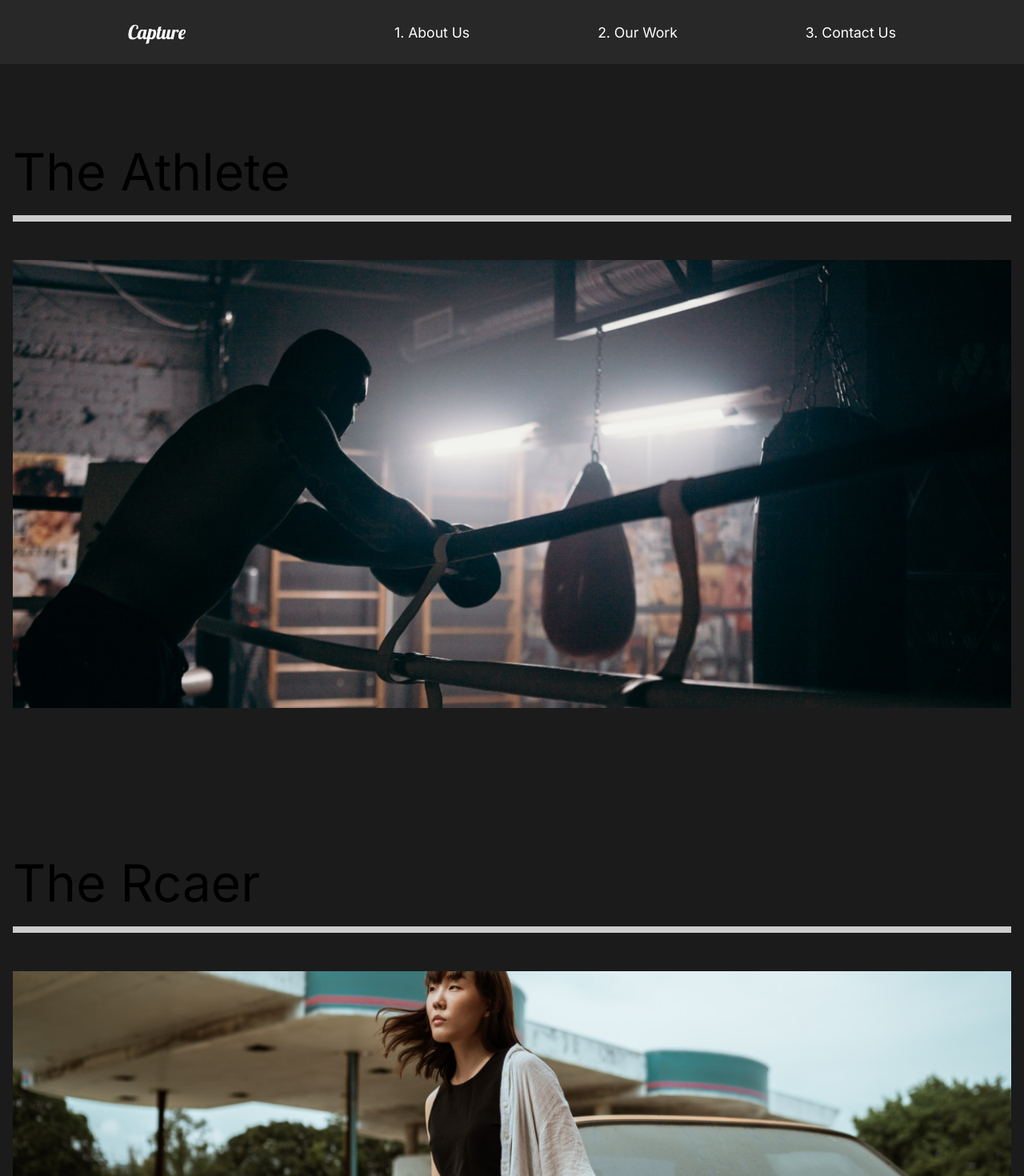
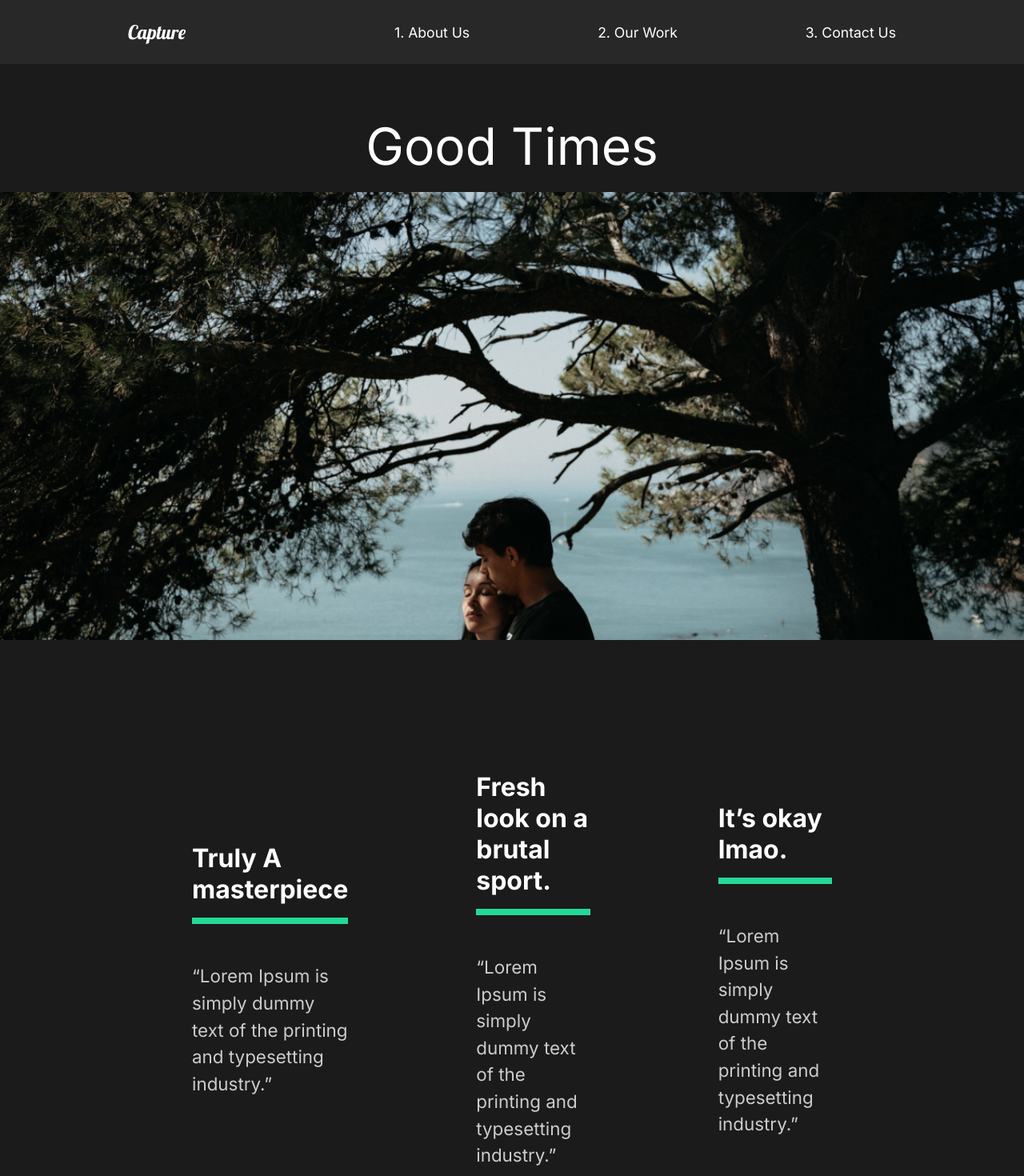
Before and after one commit to belaouer/portfolio-react-project, a React (Create React App) app: page /work/good-times in a window 1280 px wide. Shown: the top 1470 px of the page at 80% size. Built offline with nearby package versions, Linux system fonts and the light colour scheme.

Commit message:
10. movie details

```diff
--- a/src/App.js
+++ b/src/App.js
@@ -2,6 +2,7 @@
 import AboutUS from './pages/AboutUs';
 import ContactUS from './pages/ContactUs';
 import OurWork from './pages/OurWork';
+import MovieDetail from './pages/MovieDetail';
 import GlobalStyle from './components/GlobalStyle';
 import Nav from './components/Nav';
 import { Route, Switch } from 'react-router-dom';
@@ -15,8 +16,11 @@
         <Route path="/" exact>
           <AboutUS/>
         </Route>
-        <Route path="/work">
+        <Route path="/work" exact>
           <OurWork/>
+        </Route>
+        <Route path="/work/:id">
+          <MovieDetail/>
         </Route>
         <Route path="contact">
           <ContactUS/>
--- /dev/null
+++ b/src/movieState.js
@@ -0,0 +1,81 @@
+//Import Images
+import athlete from "./img/athlete-small.png";
+import goodtimes from "./img/goodtimes-small.png";
+import theracer from "./img/theracer-small.png";
+import athlete2 from "./img/athlete2.png";
+import goodtimes2 from "./img/good-times2.jpg";
+import theracer2 from "./img/the-racer2.jpg";
+
+export const MovieState = () => {
+  return [
+    {
+      title: "The Athlete",
+      mainImg: athlete,
+      secondaryImg: athlete2,
+      url: "/work/the-athlete",
+      awards: [
+        {
+          title: "Truly A masterpiece",
+          description:
+            "“Lorem Ipsum is simply dummy text of the printing and typesetting industry.”",
+        },
+        {
+          title: "Fresh look on a brutal sport.",
+          description:
+            "“Lorem Ipsum is simply dummy text of the printing and typesetting industry.”",
+        },
+        {
+          title: "It’s okay lmao.",
+          description:
+            "“Lorem Ipsum is simply dummy text of the printing and typesetting industry.”",
+        },
+      ],
+    },
+    {
+      title: "Good Times",
+      mainImg: goodtimes,
+      url: "/work/good-times",
+      secondaryImg: goodtimes2,
+      awards: [
+        {
+          title: "Truly A masterpiece",
+          description:
+            "“Lorem Ipsum is simply dummy text of the printing and typesetting industry.”",
+        },
+        {
+          title: "Fresh look on a brutal sport.",
+          description:
+            "“Lorem Ipsum is simply dummy text of the printing and typesetting industry.”",
+        },
+        {
+          title: "It’s okay lmao.",
+          description:
+            "“Lorem Ipsum is simply dummy text of the printing and typesetting industry.”",
+        },
+      ],
+    },
+    {
+      title: "The Racer",
+      mainImg: theracer,
+      url: "/work/the-racer",
+      secondaryImg: theracer2,
+      awards: [
+        {
+          title: "Truly A masterpiece",
+          description:
+            "“Lorem Ipsum is simply dummy text of the printing and typesetting industry.”",
+        },
+        {
+          title: "Fresh look on a brutal sport.",
+          description:
+            "“Lorem Ipsum is simply dummy text of the printing and typesetting industry.”",
+        },
+        {
+          title: "It’s okay lmao.",
+          description:
+            "“Lorem Ipsum is simply dummy text of the printing and typesetting industry.”",
+        },
+      ],
+    },
+  ];
+};
--- /dev/null
+++ b/src/pages/MovieDetail.js
@@ -0,0 +1,106 @@
+import React, {useState, useEffect} from 'react';
+import styled from 'styled-components';
+import {useHistory} from 'react-router-dom';
+import {MovieState} from '../movieState';
+
+const MovieDetail = () => {
+    const history = useHistory();
+    const url = history.location.pathname;
+    const [movies, setMovies] = useState(MovieState);
+    const [movie, setMovie]  = useState(null);
+
+    useEffect(() => {
+        const currentMovie = movies.filter((stateMovie) => stateMovie.url === url);
+        setMovie(currentMovie[0]);
+    },[movies, url]);
+
+    return (
+        <>
+            {movie && (
+                <Details>
+                    <HeadLine>
+                        <h2>{movie.title}</h2>
+                        <img src={movie.mainImg} alt="movie image"/>
+                    </HeadLine>
+                    <Awards>
+                        {movie.awards.map((award) => (
+                            <Award title={award.title} description={award.description} key={award.title}/>
+                        ))}
+                    </Awards>
+                    <ImageDisplay>
+                        <img src={movie.secondaryImg} alt="secondaryImg"/>
+                    </ImageDisplay>
+                </Details>
+            )}
+        </>
+    )
+};
+
+const Details = styled.div`
+    color: white;
+`;
+
+const HeadLine = styled.div`
+    min-height: 90vh;
+    padding-top:20vh;
+    position: relative;
+    h2{
+        position:absolute;
+        top: 10%;
+        left: 50%;
+        transform: translate(-50%, -10%);
+    }
+    img{
+        width: 100%;
+        height: 70vh;
+        object-fit: cover;
+    }
+`;
+
+const Awards = styled.div`
+    min-height: 80vh;
+    display: flex;
+    margin: 5rem 10rem;
+    align-items: center;
+    justify-content: space-around;
+`;
+
+const AwardStyle = styled.div`
+    padding: 5rem;
+    h3{
+        font-size: 2rem;
+    }
+    .line{
+        width: 100%;
+        background: #23d997;
+        height: 0.5rem;
+        margin: 1rem 0rem;
+    }
+    p{
+        padding: 2rem 0rem;
+    }
+`;
+
+
+const ImageDisplay = styled.div`
+    min-height: 50vh;
+    img{
+        width: 100%;
+        height: 100vh;
+        object-fit: cover;
+    }
+`;
+
+const Award = ({title, description}) => {
+    return(
+        <AwardStyle>
+            <h3>
+                {title}
+            </h3>
+            <div className="line"></div>
+            <p>{description}</p>
+        </AwardStyle>
+    )
+}
+
+export default MovieDetail;
--- a/src/pages/OurWork.js
+++ b/src/pages/OurWork.js
@@ -11,21 +11,21 @@
             <Movie>
                 <h2>The Athlete</h2>
                 <div className="line"/>
-                <Link>
+                <Link to="/work/the-athlete">
                     <img src={athlete} alt="athlete"/>
                 </Link>
             </Movie>
             <Movie>
                 <h2>The Rcaer</h2>
                 <div className="line"/>
-                <Link>
+                <Link to="/work/the-racer">
                     <img src={theracer} alt="theracer"/>
                 </Link>
             </Movie>
             <Movie>
                 <h2>Good Times</h2>
                 <div className="line" />
-                <Link>
+                <Link to="/work/good-times">
                     <img src={goodtimes} alt="goodtimes"/>
                 </Link>
             </Movie>
```
